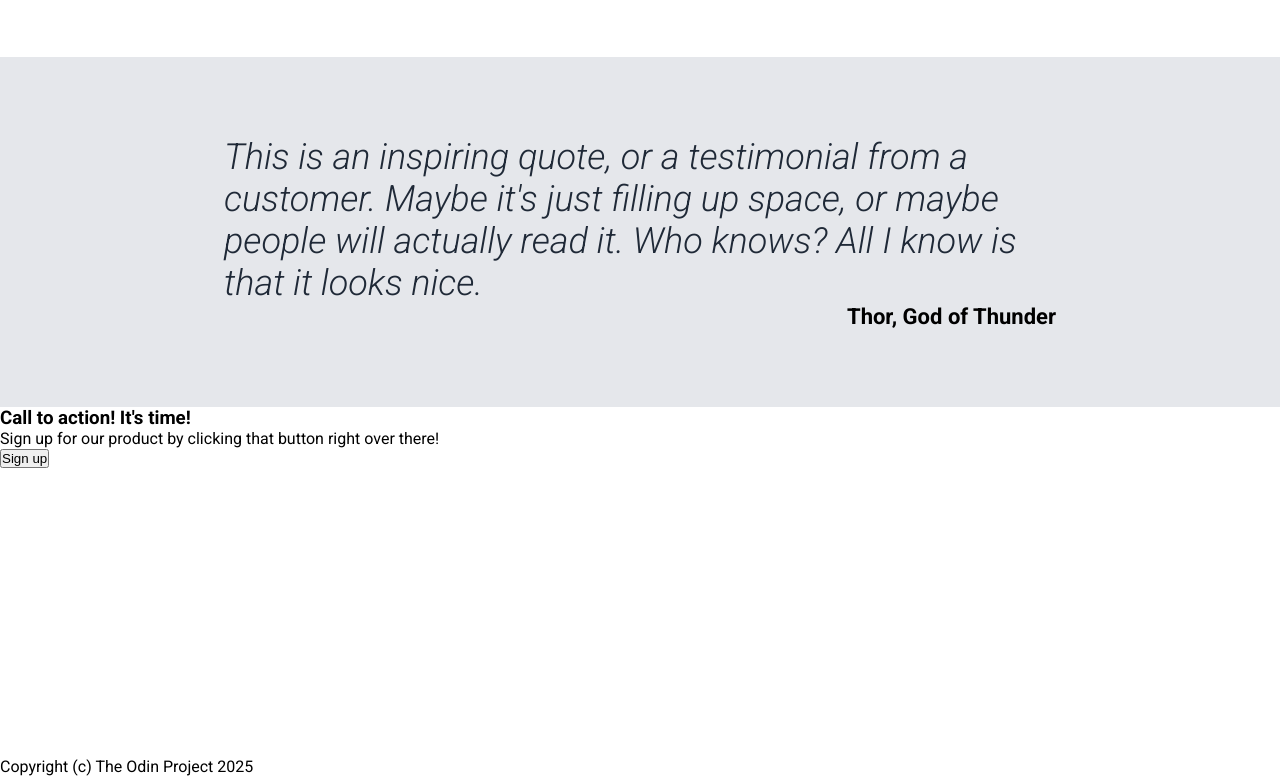
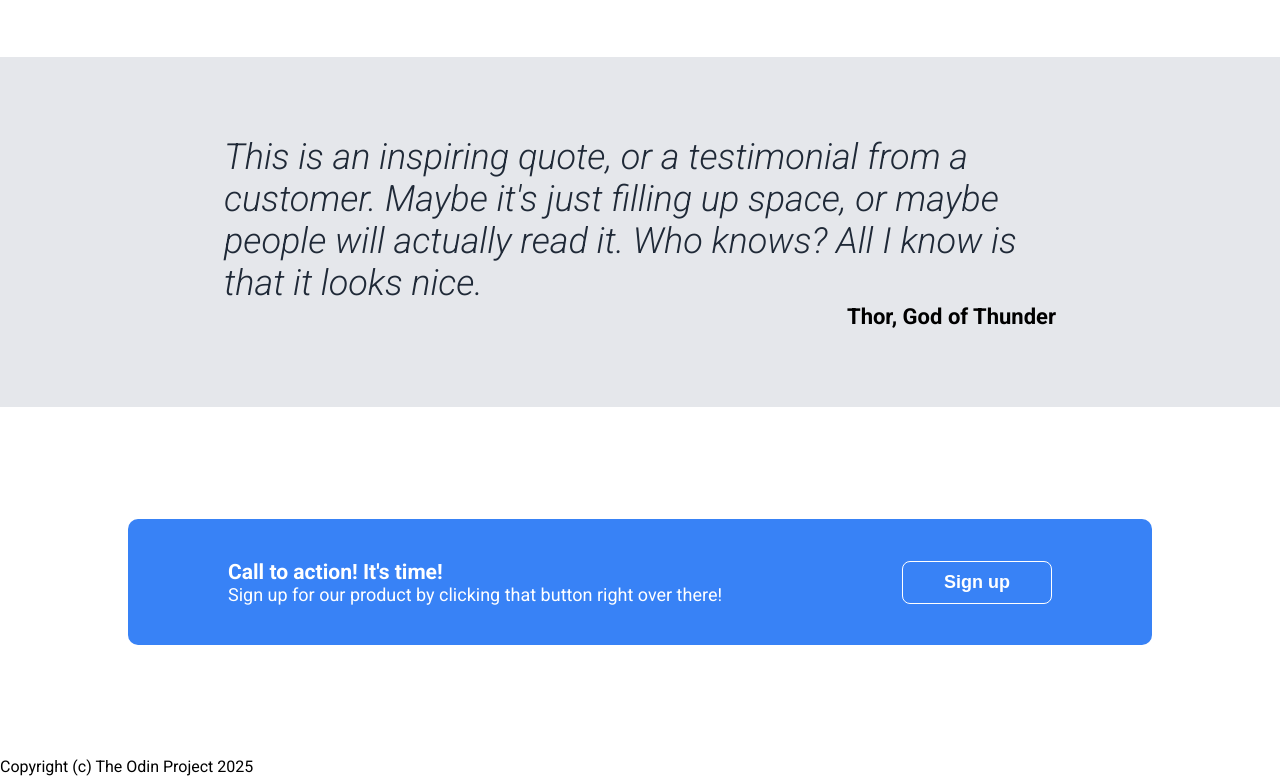
Before and after one commit to Lushtrii/odin-landing-page, a plain HTML site: page index.html in a window 1280 px wide. Shown: the part 719-1495 px from the top of the page. Drawn offline with Linux system fonts and the light colour scheme.

Commit message:
style: add styling to cta section

```diff
--- a/index.html
+++ b/index.html
@@ -72,15 +72,15 @@
           <span class="author">Thor, God of Thunder</span>
         </div>
       </section>
-      <section>
-        <div>
+      <section class="cta-container">
+        <div class="call-to-action">
           <div>
             <h3>Call to action! It's time!</h3>
             <p>
               Sign up for our product by clicking that button right over there!
             </p>
           </div>
-          <button>Sign up</button>
+          <button class="signup-button-transparent">Sign up</button>
         </div>
       </section>
     </main>
--- a/style.css
+++ b/style.css
@@ -180,3 +180,41 @@ a:hover {
   font-weight: bold;
   font-size: 22px;
 }
+
+.cta-container {
+  display: flex;
+  justify-content: center;
+  align-items: center;
+}
+
+.call-to-action {
+  display: flex;
+  gap: 128px;
+  min-width: 700px;
+  max-width: 1200px;
+  justify-content: space-between;
+  align-items: center;
+  padding: 40px 100px;
+  width: 80%;
+  font-size: 18px;
+  border-radius: 10px;
+  color: white;
+  background-color: #3882f6;
+}
+
+.signup-button-transparent {
+  width: 150px;
+  font-size: 18px;
+  font-weight: 600;
+  padding: 10px;
+  color: white;
+  background-color: transparent;
+  border: 1px solid white;
+  border-radius: 8px;
+}
+
+.signup-button-transparent:hover {
+  background-color: white;
+  color: #3882f6;
+  cursor: pointer;
+}
```
